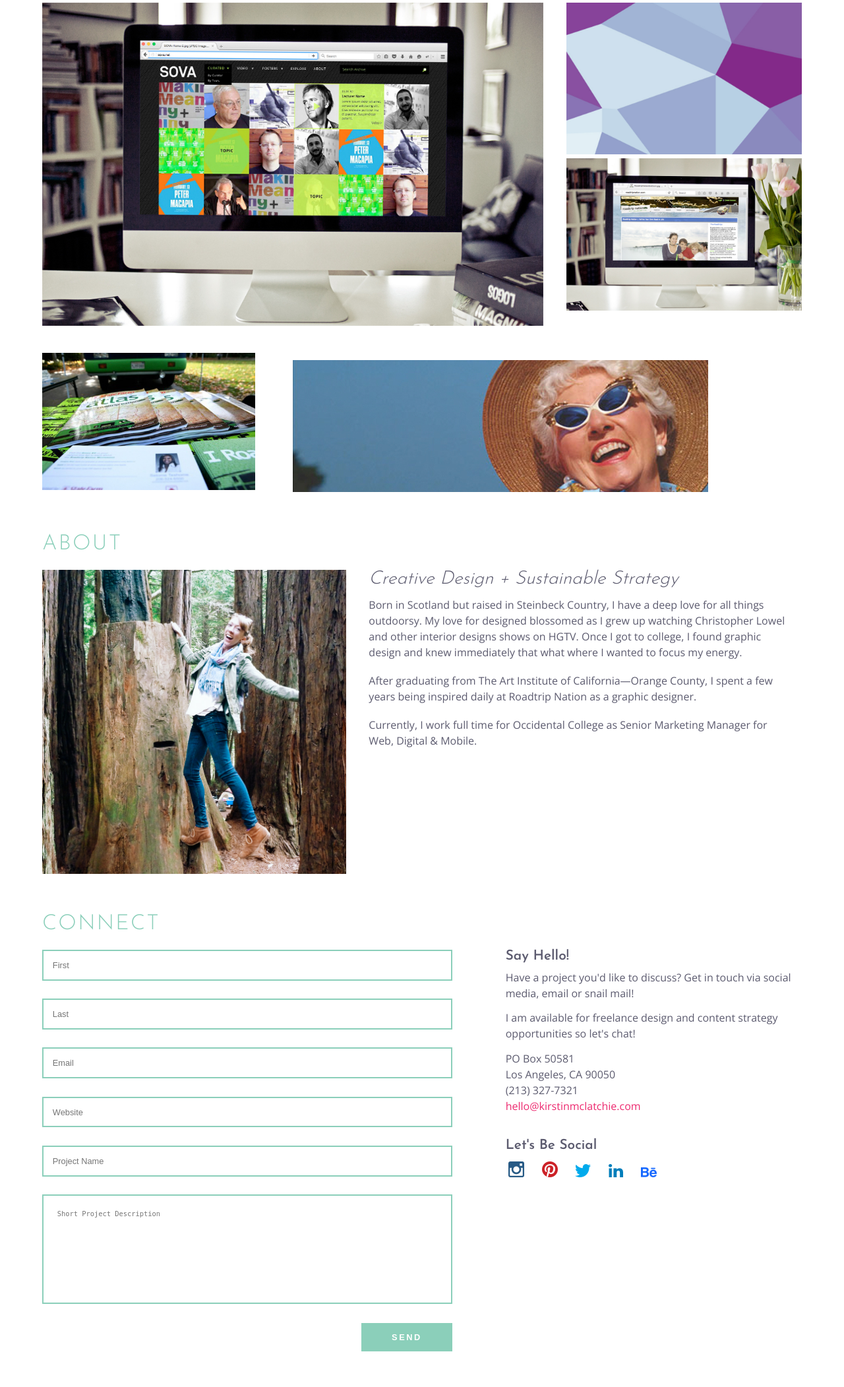
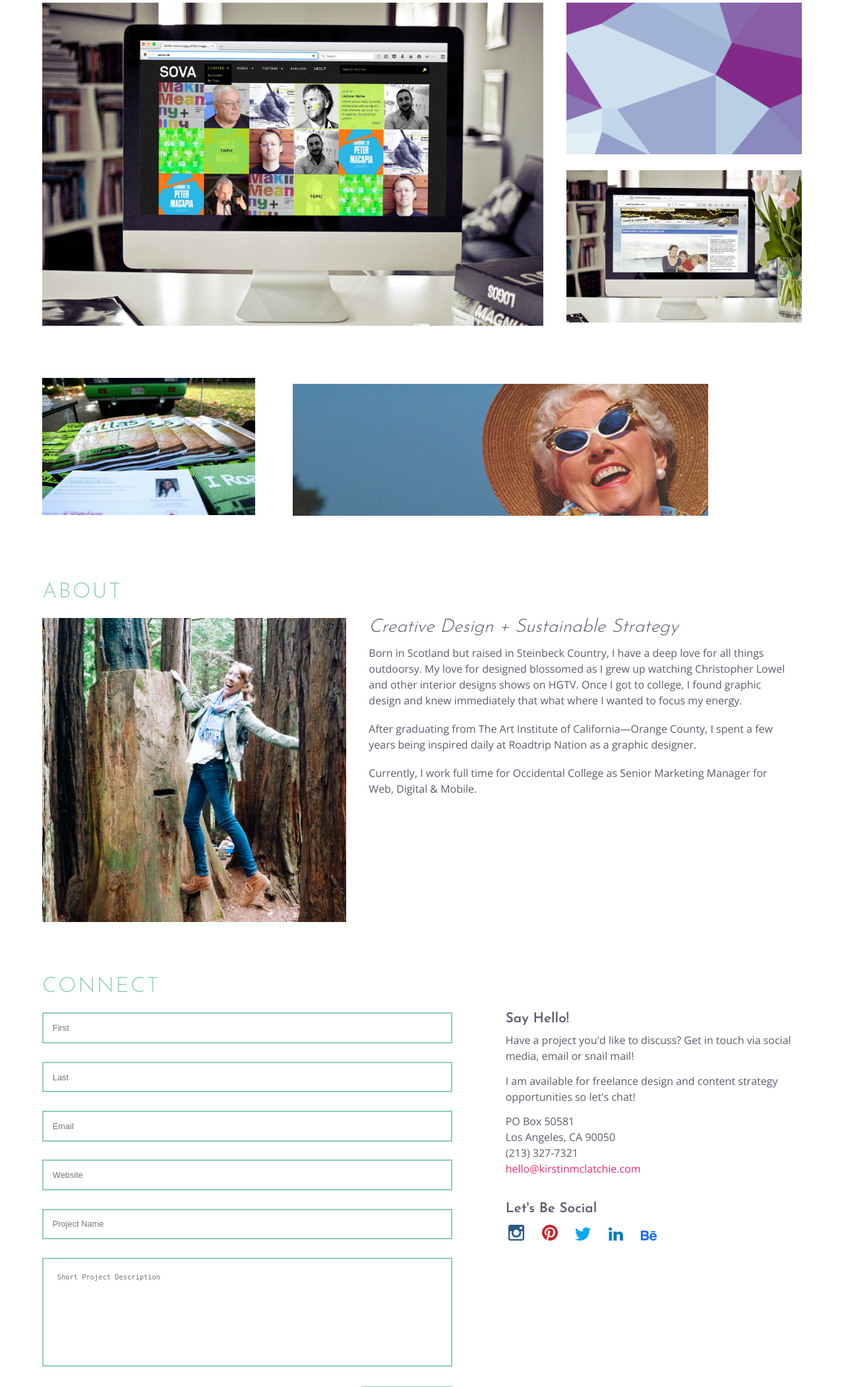
Before and after one commit to kirstinmclatchie/kirstinmclatchie.github.io, a PHP site: page / in a window 1280 px wide. Shown: the part 148-2251 px from the top of the page at 66% size. Run offline with PHP 8.4, Linux system fonts and the light colour scheme.

Commit message:
update css

```diff
--- a/unit_8/css/style.css
+++ b/unit_8/css/style.css
@@ -42,6 +42,7 @@ section {
 img {
     max-width: 100%;
     height: auto;
+    margin-bottom: 5%;
 }
 
 
```
